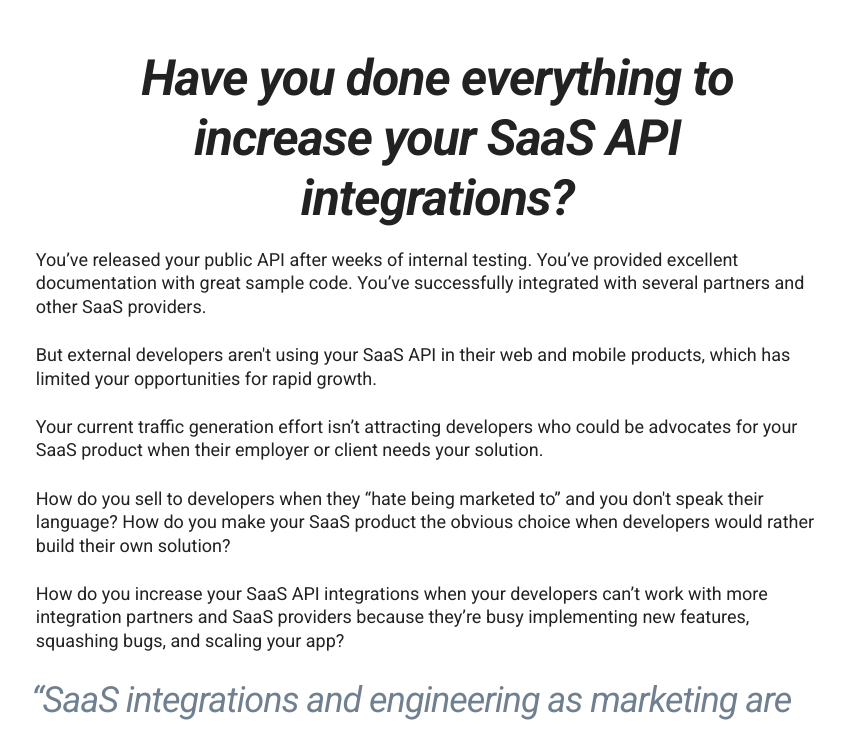
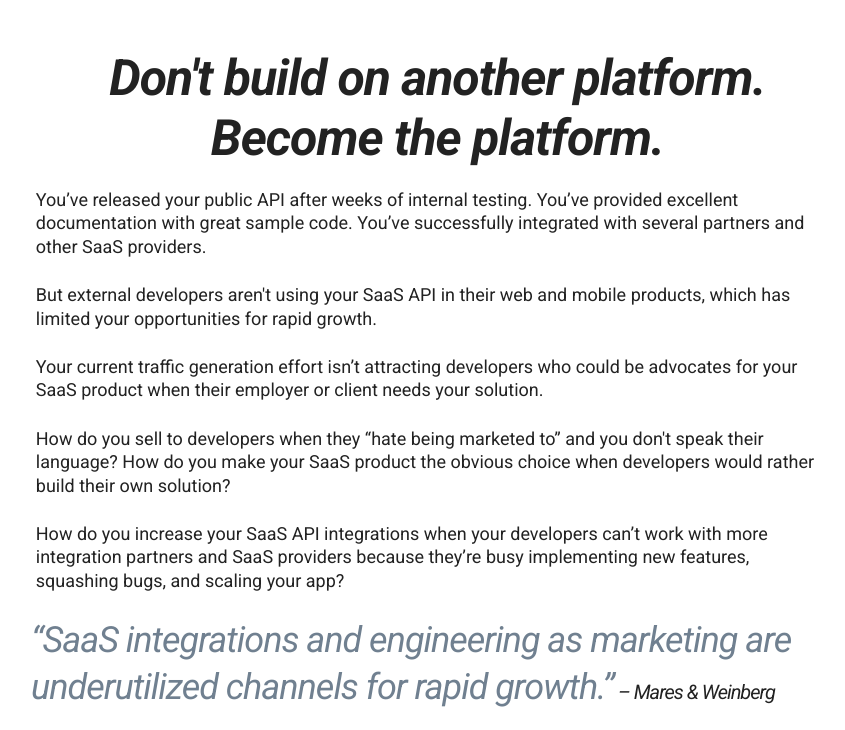
Before and after one commit to nagyistoce/hookengine, a plain HTML site: page app/views/index.html in a window 1280 px wide. Shown: the top 730 px of the page, without its empty margins (217-1062 px from the left). Drawn offline with Linux system fonts and the light colour scheme; files that its build step writes are made by us from their sources.

Commit message:
chage headline

```diff
--- a/app/views/index.html
+++ b/app/views/index.html
@@ -32,7 +32,7 @@
   –––––––––––––––––––––––––––––––––––––––––––––––––– -->
 <div class="container">
 <div class="row">
-  <center><header style="margin-top: 5%; margin-left: 3%;"><h1 class="ten columns offset-by-one column" style="font-weight: 700; font-style: italic;" align="center">Have you done everything to increase your SaaS API integrations?</h1></header></center>
+  <center><header style="margin-top: 5%; margin-left: 3%;"><h1 class="ten columns offset-by-one column" style="font-weight: 700; font-style: italic;" align="center">Don't build on another platform. Become the platform.</h1></header></center>
 
   <div style="padding-left: 1%;" class="ten columns offset-by-one column">
     <p>You’ve released your public API after weeks of internal testing. You’ve provided excellent documentation with great sample code. You’ve successfully integrated with several partners and other SaaS providers.</p>
```
Also changed, not shown: 2 other files.
